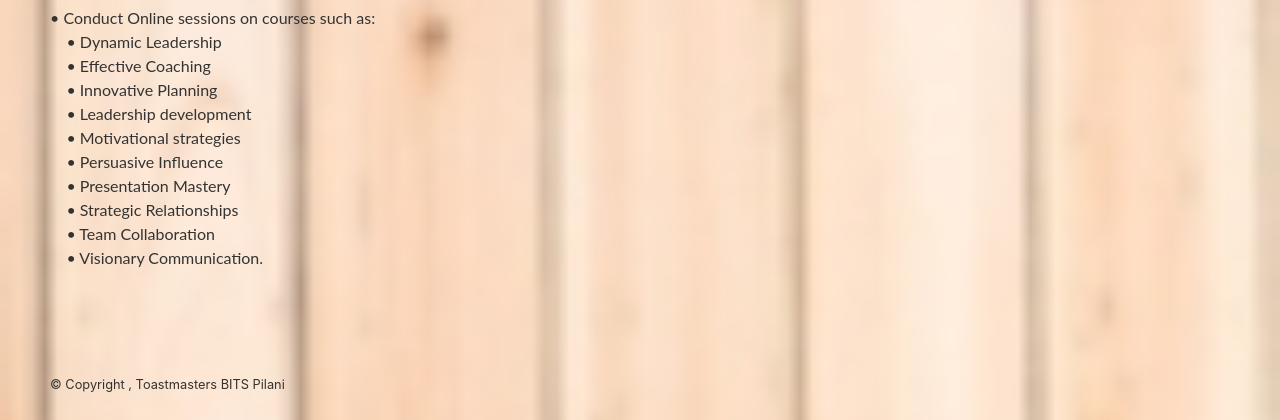
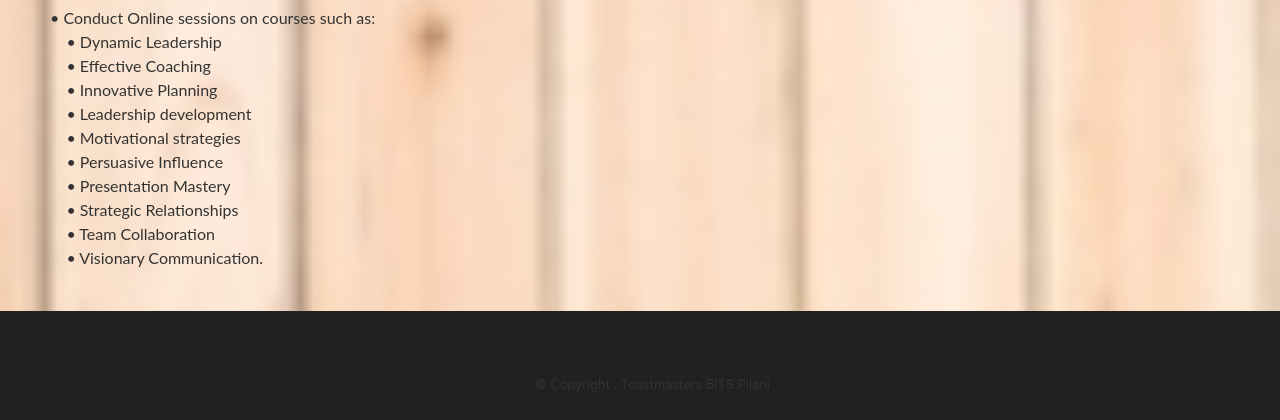
Before and after one commit to Digvijay03/Digvijay03.github.io, a Django app: page /index/ in a window 1280 px wide. Shown: the part 2120-2540 px from the top of the page. Run offline with Django 3.2, Linux system fonts and the light colour scheme; some libraries are stand-ins or nearby versions.

Commit message:
background

```diff
--- a/body/templates/body/index.html
+++ b/body/templates/body/index.html
@@ -58,6 +58,10 @@
       h1{
         text-align: center;
         font-family: cursive;
+      }
+      footer{
+        background:#212121;
+        text-align:center;
       }
 
 
```
